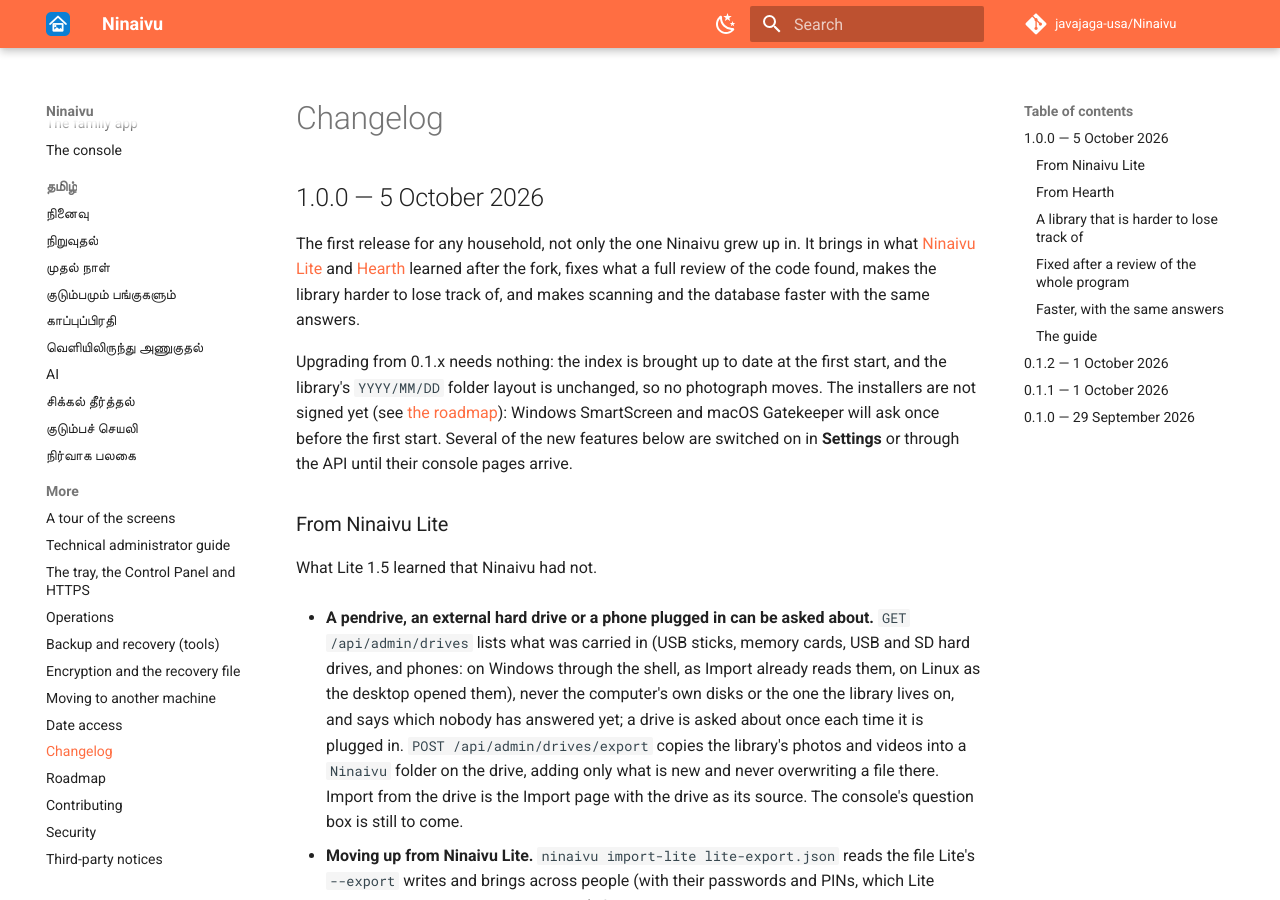
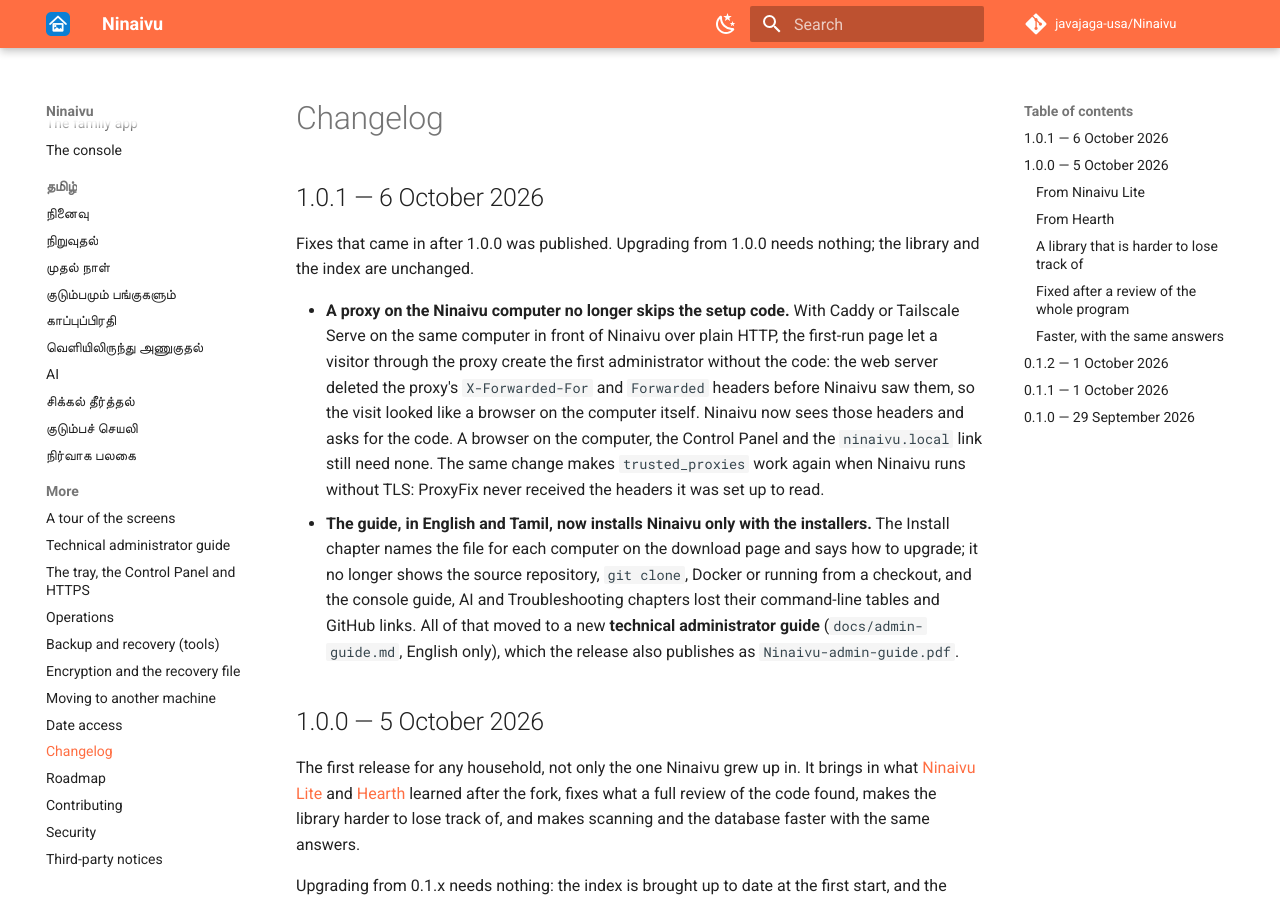
Before and after one commit to javajaga-usa/Ninaivu, an MkDocs documentation site: the page built from docs/CHANGELOG.md, in a window 1280 px wide and 900 px high. Built offline with MkDocs 1.6.1 and Material for MkDocs 9.7.7, drawn with Linux system fonts in a browser that asks for light colours; comment, search, counter and statistics services are not loaded; some of the changed text lies outside the part shown.

Commit message:
Version 1.0.1
Co-Authored-By: Claude Opus 5.5 (1M context) <noreply@anthropic.com>
Claude-Session: https://claude.ai/code/session_01QEy4xwWUKCcaSyTYUovxgb

```diff
--- a/docs/CHANGELOG.md
+++ b/docs/CHANGELOG.md
@@ -1,4 +1,28 @@
 # Changelog
+
+## 1.0.1 — 6 October 2026
+
+Fixes that came in after 1.0.0 was published. Upgrading from 1.0.0 needs
+nothing; the library and the index are unchanged.
+
+- **A proxy on the Ninaivu computer no longer skips the setup code.** With
+  Caddy or Tailscale Serve on the same computer in front of Ninaivu over
+  plain HTTP, the first-run page let a visitor through the proxy create the
+  first administrator without the code: the web server deleted the
+  proxy's `X-Forwarded-For` and `Forwarded` headers before Ninaivu saw
+  them, so the visit looked like a browser on the computer itself. Ninaivu
+  now sees those headers and asks for the code. A browser on the computer,
+  the Control Panel and the `ninaivu.local` link still need none. The same
+  change makes `trusted_proxies` work again when Ninaivu runs without TLS:
+  ProxyFix never received the headers it was set up to read.
+- **The guide, in English and Tamil, now installs Ninaivu only with the
+  installers.** The Install chapter names the file for each computer on the
+  download page and says how to upgrade; it no longer shows the source
+  repository, `git clone`, Docker or running from a checkout, and the
+  console guide, AI and Troubleshooting chapters lost their command-line
+  tables and GitHub links. All of that moved to a new **technical
+  administrator guide** (`docs/admin-guide.md`, English only), which the
+  release also publishes as `Ninaivu-admin-guide.pdf`.
 
 ## 1.0.0 — 5 October 2026
 
--- a/ninaivu/__init__.py
+++ b/ninaivu/__init__.py
@@ -46,7 +46,7 @@ from flask import Flask, g, jsonify, request
 from .server.config import Config
 from . import extensions
 
-__version__ = "1.0.0"
+__version__ = "1.0.1"
 APP_NAME = "Ninaivu"
 TAGLINE = "Your family's media, at home."
 #: Who holds the copyright, shown in About and the console. The licence stays
```
Also changed, not shown: other parts of docs/CHANGELOG.md (+0 -21 lines), README.md (+1 -1 lines), docs/index.md (+1 -1 lines), 5 other files.
